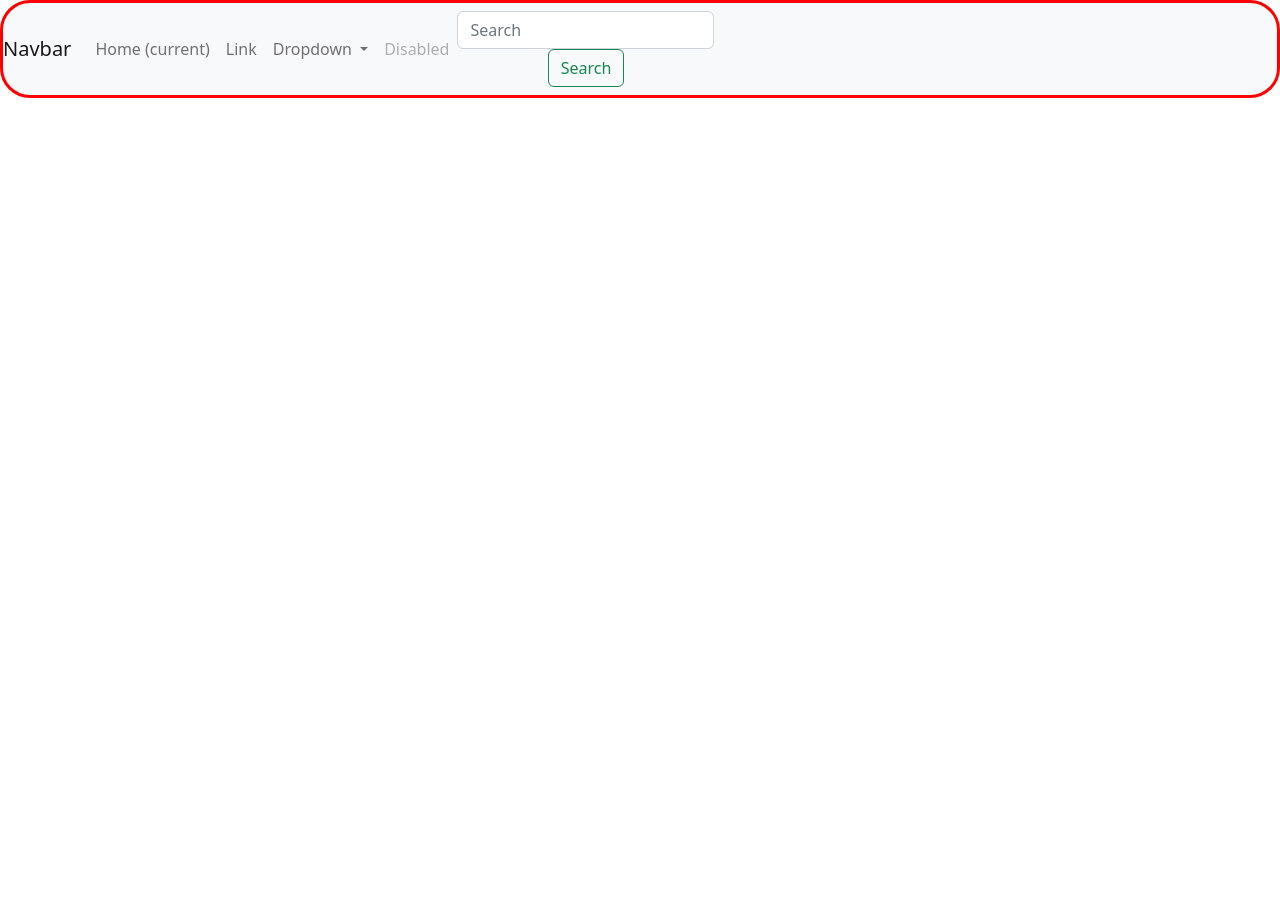
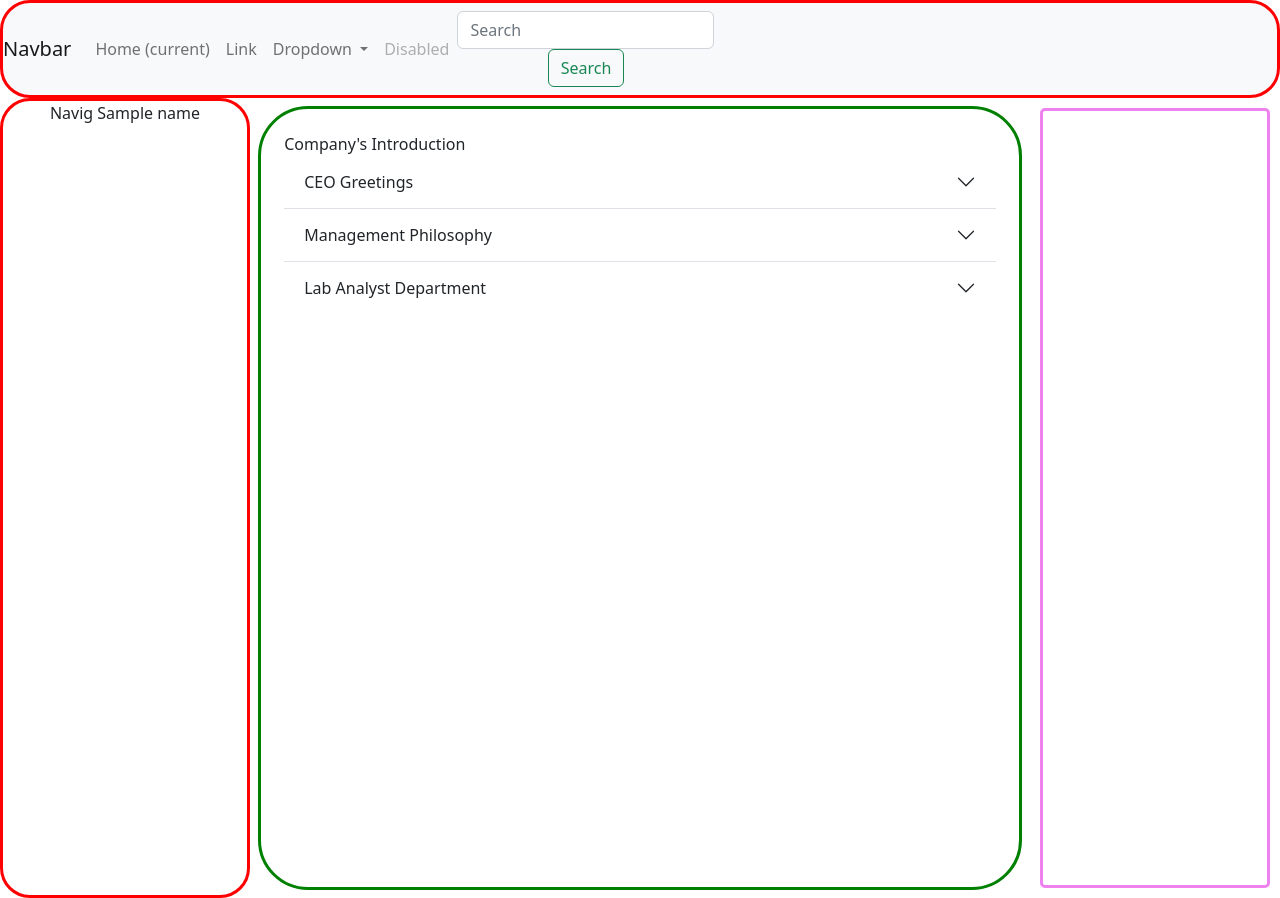
Before and after one commit to AmmadJamil97/Resident-Evil, a Flask app: template templates/test.html in a window 1280 px wide. Before the commit the page ends 98 px from the top, so only its background shows below. Run offline with Flask 2, Linux system fonts and the light colour scheme; the template is opened without the code that fills it: most values are stand-ins (such as "Sample title", 1, 10 or a date in 2020); some libraries are stand-ins or nearby versions.

Commit message:
Wed, Nov 9, 2022, 10:50 PM +00:00

```diff
--- a/templates/test.html
+++ b/templates/test.html
@@ -43,7 +43,62 @@
           </form>
         </div>
       </nav>
+        <section id="dashboard">
 
+            <nav>
+              Navig {{ name }}
+            </nav>
+
+            <header>
+
+            </header>
+
+            <main>Company's Introduction
+                <div class="accordion accordion-flush" id="accordionFlushExample">
+                    <div class="accordion-item">
+                      <h2 class="accordion-header" id="flush-headingOne">
+                        <button class="accordion-button collapsed" type="button" data-bs-toggle="collapse" data-bs-target="#flush-collapseOne" aria-expanded="false" aria-controls="flush-collapseOne">
+                          CEO Greetings
+                        </button>
+                      </h2>
+                      <div id="flush-collapseOne" class="accordion-collapse collapse" aria-labelledby="flush-headingOne" data-bs-parent="#accordionFlushExample">
+                        <div class="accordion-body">Since its foundation in September 1987 at Yeosu Industrial Complex. Jaewon has been involved in petrochemical and electronic material Production which requires high standard distillation technology for value-added production. Also. Jaewon deals with a great variety of the high value petrochemical refining business and industrial grade alternative fuel production using renewable resources. Since Jaewon is equipped with a various capacity of storage tanks. Jaewon is able to offer professional logistics management services safe and fast. and the services include storage. load and unload service. and management of petrochemical products.
+                          Since its establishment in 1987, Jaewon made a continuous invest in R&D and facility. By doing so. the company completed the foundation of the world leading technology in purification technology of petrochemical and electronic solvent. Jaewon promises to provide the best quality products to our valuable customers in return of sincere support by continuous technology development. strict quality control. and efficient production system. </div>
+                      </div>
+                    </div>
+                    <div class="accordion-item">
+                      <h2 class="accordion-header" id="flush-headingTwo">
+                        <button class="accordion-button collapsed" type="button" data-bs-toggle="collapse" data-bs-target="#flush-collapseTwo" aria-expanded="false" aria-controls="flush-collapseTwo">
+                          Management Philosophy
+                        </button>
+                      </h2>
+                      <div id="flush-collapseTwo" class="accordion-collapse collapse" aria-labelledby="flush-headingTwo" data-bs-parent="#accordionFlushExample">
+                        <div class="accordion-body">Jaewon Industrial Co. Ltd. is taking diligence, creativity and responsibility as the fundamental vision for the company to fulfill corporate social responsibility and harmony of labor and management. Based on this motto. we will become the world best company with world class distillation technology.
+                          <ul>
+                            <li><p> </p><h6><u>Corporate Motto</u></h6> Diligence, Creativity, Responsibility </li>
+                            <li><p> </p><h6><u>Management Philosophy</u></h6> Take diligence. creativity, and responsibility as the fundamental company vision to enrich substance of corporate management to fuHil corporate social responsibility. business ethics and harmony of labor and management and to achieve entrepreneurial spirit.  </li>
+                            <li><p> </p><h6><u>Corporate Goal</u></h6> Due to income generation from value—added creation work using resource recycling and minimizing of imported resources, Jaewon contributes to the development of national economy and to preservation of environment Besides. Jaewon achieved company growth and development by pioneering a niche market on small quantity batch production of fine chemical products through yeas of accumulation on technology and continued investment in new technology development and in human resources.  </li>
+                            <li><p> </p><h6><u>Corporate Motto</u></h6> Diligence, Creativity, Responsibility </li>
+
+                          </ul>
+
+                          <p></p>
+                        </div>
+                      </div>
+                    </div>
+                    <div class="accordion-item">
+                      <h2 class="accordion-header" id="flush-headingThree">
+                        <button class="accordion-button collapsed" type="button" data-bs-toggle="collapse" data-bs-target="#flush-collapseThree" aria-expanded="false" aria-controls="flush-collapseThree">
+                          Lab Analyst Department
+                        </button>
+                      </h2>
+                      <div id="flush-collapseThree" class="accordion-collapse collapse" aria-labelledby="flush-headingThree" data-bs-parent="#accordionFlushExample">
+                        <div class="accordion-body">Placeholder content for this accordion, which is intended to demonstrate the <code>.accordion-flush</code> class. This is the third item's accordion body. Nothing more exciting happening here in terms of content, but just filling up the space to make it look, at least at first glance, a bit more representative of how this would look in a real-world application.</div>
+                      </div>
+                    </div>
+                  </div>
+            </main>
+        </section>
         <script src="https://cdn.jsdelivr.net/npm/bootstrap@5.2.2/dist/js/bootstrap.bundle.min.js" integrity="sha384-OERcA2EqjJCMA+/3y+gxIOqMEjwtxJY7qPCqsdltbNJuaOe923+mo//f6V8Qbsw3" crossorigin="anonymous"></script>
     </body>
 </html>
```
Also changed, not shown: templates/test2.html (+8 -0 lines).
